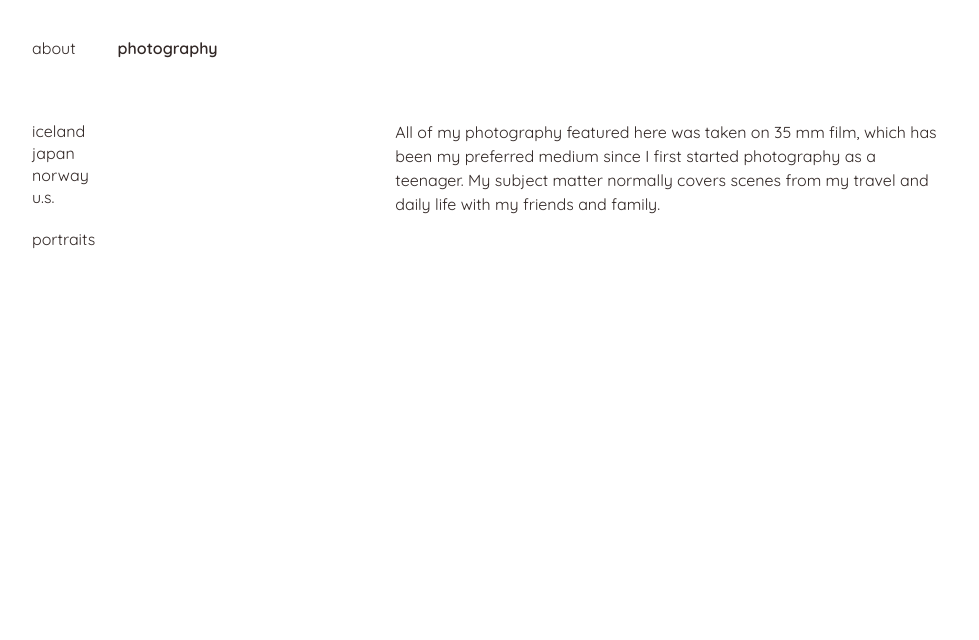
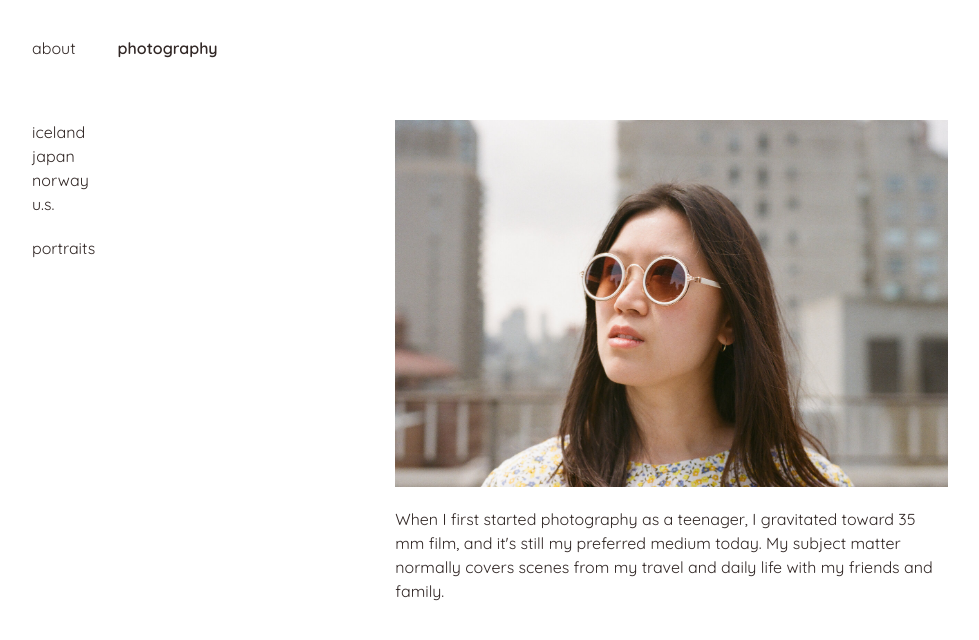
Before and after one commit to jesswang/jesswang.github.io, a React (Create React App) app: page /#/photography in a window 1280 px wide. Shown: the top 640 px of the page, without its empty margins (32-1011 px from the left). Built offline with nearby package versions, Linux system fonts and the light colour scheme.

Commit message:
* add copyright * add photo to photo index

```diff
--- a/src/App.js
+++ b/src/App.js
@@ -89,6 +89,9 @@ function App() {
               <Contact><ContactLink href="https://www.linkedin.com/in/jessicawang3" target="_blank" rel="noopener noreferrer">LinkedIn</ContactLink></Contact>
               <Contact><ContactLink href="https://www.instagram.com/jesswang.photo" target="_blank" rel="noopener noreferrer">Instagram</ContactLink></Contact>
             </Info>
+            <Footer>
+              © {new Date().getFullYear()} Jessica Wang
+            </Footer>
           </Background>
         </Route>
       </Switch>
@@ -208,5 +211,11 @@ const ContactLink = styled.a`
     text-decoration: underline;
   }
 `;
+const Footer = styled.footer`
+  position: absolute;
+  bottom: 10px;
+  right: 10px;
+  font-size: 12px;
+`;
 
 export default App;
--- a/src/Photography.js
+++ b/src/Photography.js
@@ -33,6 +33,7 @@ import portraitImg1 from './assets/portraits/portrait-01.jpg';
 import portraitImg2 from './assets/portraits/portrait-02.jpg';
 import portraitImg3 from './assets/portraits/portrait-03.jpg';
 import portraitImg4 from './assets/portraits/portrait-04.jpg';
+import jwImg from './assets/jw.jpg';
 
 export function Photography() {
   let match = useRouteMatch();
@@ -181,13 +182,21 @@ export function Photography() {
           </Route>
           <Route path={`${match.path}`}>
             <PhotosIndexContainer>
+              <ImgContainerWrapper>
+                <ImgContainer width={1600} height={1061}>
+                  <Img src={jwImg} key={jwImg} alt="portrait of myself" />
+                </ImgContainer>
+              </ImgContainerWrapper>
               <p>
-                All of my photography featured here was taken on 35 mm film, which has been my preferred medium since I first started photography as a teenager. My subject matter normally covers scenes from my travel and daily life with my friends and family.
+                When I first started photography as a teenager, I gravitated toward 35 mm film, and it's still my preferred medium today. My subject matter normally covers scenes from my travel and daily life with my friends and family.
               </p>
             </PhotosIndexContainer>
           </Route>
         </Switch>
       </Content>
+      {!useRouteMatch({ path: '/photography', exact: true }) && (
+        <Footer>© {new Date().getFullYear()} Jessica Wang</Footer>
+      )}
     </ContentContainer>
   );
 }
@@ -203,7 +212,7 @@ const ContentContainer = styled.div`
 const List = styled.ul`
   list-style-type: none;
   margin-left: 64px;
-  line-height: 22px;
+  line-height: 24px;
 `;
 const Content = styled.div`
   display: flex;
@@ -223,14 +232,14 @@ const PhotosContainer = styled.div`
   }
 `;
 const PhotosIndexContainer = styled.div`
-  margin: 0 20px 16px;
+  margin: 0 20px 20px;
   line-height: 24px;
 
   @media (min-width: ${breakpointMdMin}px) {
-    margin: 0 180px 16px;
+    margin: 0 180px 64px;
   }
   @media (min-width: ${breakpointLgMin}px) {
-    margin: 0 300px 16px;
+    margin: 0 300px 64px;
   }
 `;
 const PhotoContainer = styled.div`
@@ -246,6 +255,14 @@ const PortraitPhotoContainer = styled.div`
 
   @media (min-width: ${breakpointMdMin}px) {
     margin: 0 auto 48px;
+  }
+`;
+const ImgContainerWrapper = styled.div`
+  margin: 0 auto 20px;
+  max-width: none;
+
+  @media (min-width: ${breakpointSmMin}px) {
+    max-width: 600px;
   }
 `;
 const ImgContainer = styled.div`
@@ -265,3 +282,8 @@ const Caption = styled.p`
     font-size: 16px;
   }
 `;
+const Footer = styled.footer`
+  font-size: 12px;
+  text-align: center;
+  margin-bottom: 20px;
+`;
```
Also changed, not shown: src/assets/jw.jpg (added).
